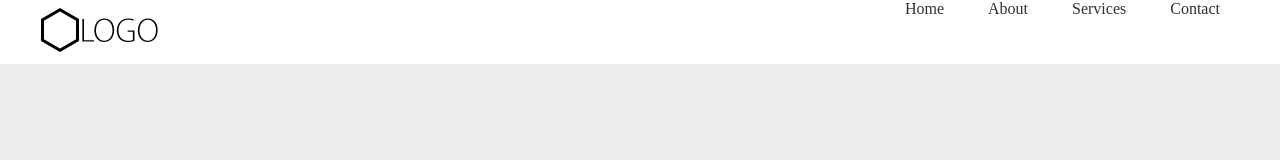
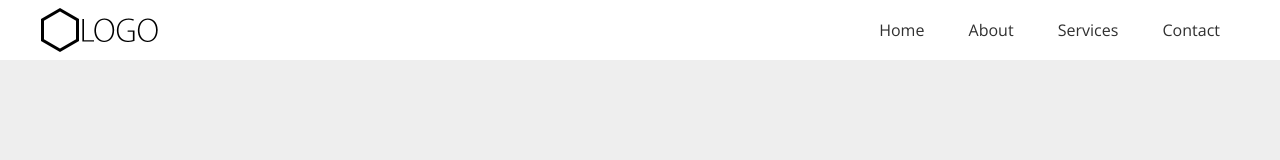
Before and after one commit to Beorseder/Simple-Website-Layout, a plain HTML site: page index.html in a window 1280 px wide. Drawn offline with nearby package versions, Linux system fonts and the light colour scheme.

Commit message:
More changes

```diff
--- a/css/main.css
+++ b/css/main.css
@@ -1,6 +1,7 @@
 * {
     margin: 0;
     padding: 0;
+    font-family: 'Open Sans', sans-serif;
 }
 
 body {
@@ -10,9 +11,18 @@ body {
 .tm-header {
     background-color: #FFFFFF;
 }
+.tm-header::after {
+    content: " ";
+    clear: both;
+    display: block;
+    visibility: none;
+}
 .tm-container {
     max-width: 1200px;
     margin: 0 auto;
+}
+.tm-logo {
+    float:left;
 }
 .tm-nav {
     float: right;
@@ -24,4 +34,8 @@ body {
     padding: 10px 20px;
     text-decoration: none;
     color: #303030;
+    line-height: 60px;
 }
+.tm-nav ul li a:hover {
+    color: #3e99ff;
+}
--- a/index.html
+++ b/index.html
@@ -4,11 +4,12 @@
         <meta charset="utf-8"/>
         <title>Semantic tags for the layout</title>
         <link rel="stylesheet" type="text/css" href="css/main.css"/>
+        <link href="https://fonts.googleapis.com/css?family=Open+Sans" rel="stylesheet"/>
     </head>
     <body>
         <header class="tm-header">
             <div class="tm-container">
-                <img src="/images/logo.png" alt="logo" width="120d"/>
+                <img class="tm-logo" src="/images/logo.png" alt="logo" width="120d"/>
                 <nav class="tm-nav">
                     <ul>
                         <li><a href="#">Home</a></li>
```
